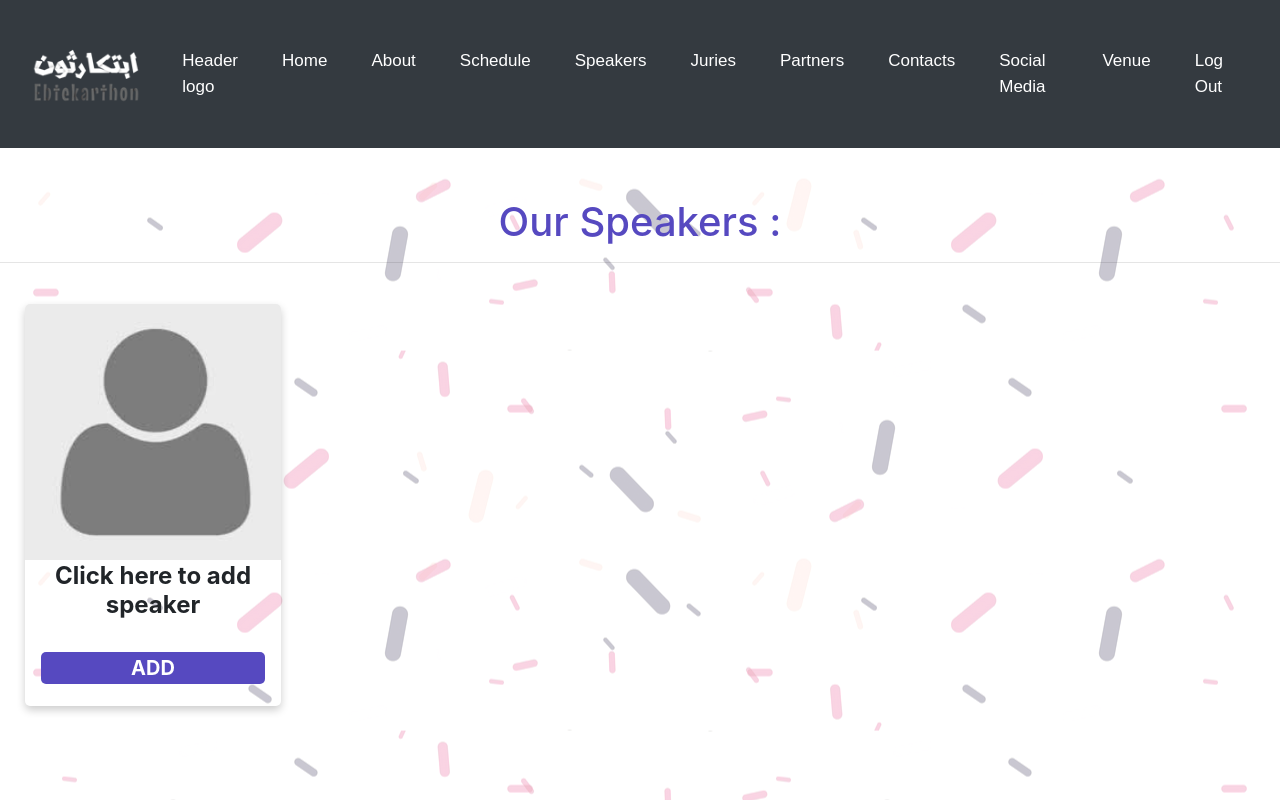
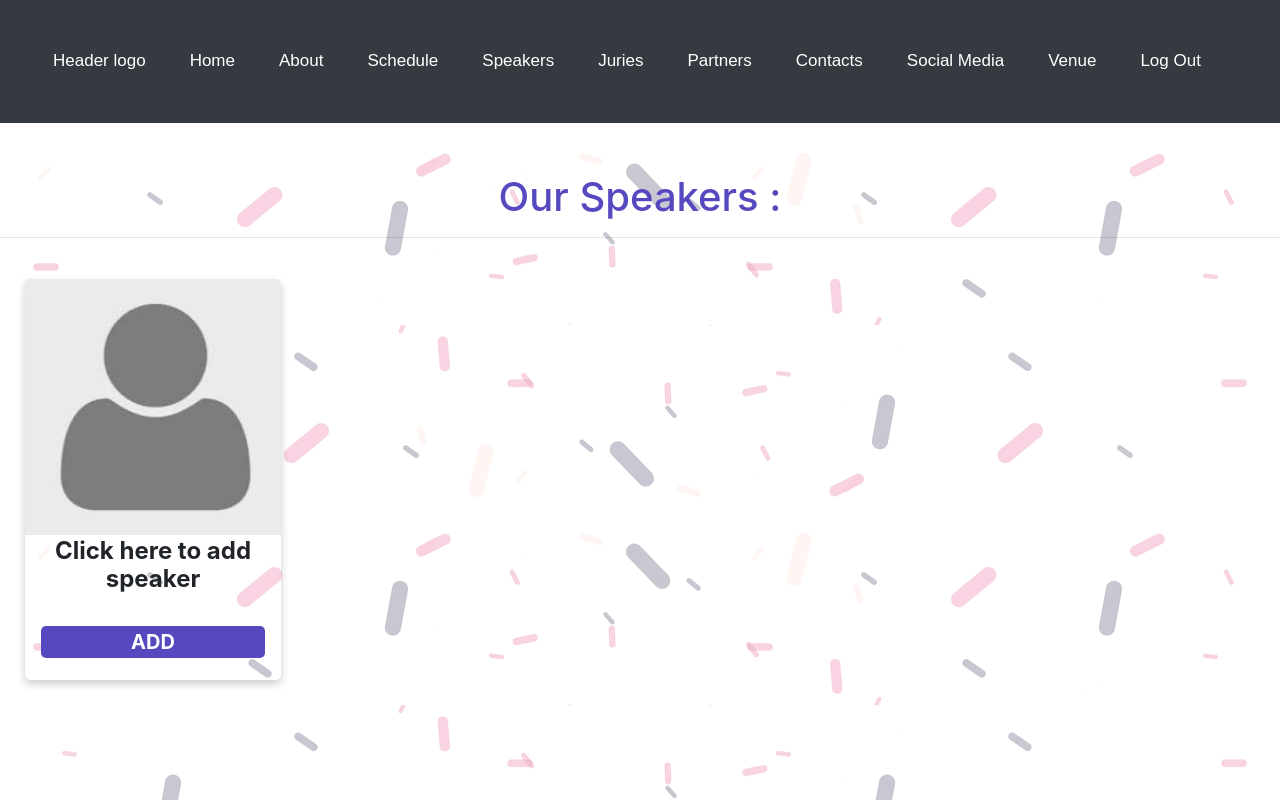
Before and after one commit to Eman-El-Zetawy/ebt-Api, a plain HTML site: page Ebtekarthon/speaker/speaker.html in a window 1280 px wide. Drawn offline with nearby package versions, Linux system fonts and the light colour scheme; no server answers.

Commit message:
edit style

```diff
--- a/Ebtekarthon/speaker/speaker.html
+++ b/Ebtekarthon/speaker/speaker.html
@@ -18,8 +18,7 @@
 	<nav class="navbar navbar-expand-lg navbar-dark bg-dark">
 		<div class="container-fluid">
 
-			<a class="navbar-brand">
-				<img src="../images/logo.png" alt=""></a>
+
 
 			<!--this is button to responsive for ul>list below-->
 			<button class="navbar-toggler" type="button" data-toggle="collapse" data-target="#navbarSupportedContent"
```
Also changed, not shown: Ebtekarthon/speaker/html.html (line endings or trailing spaces).
